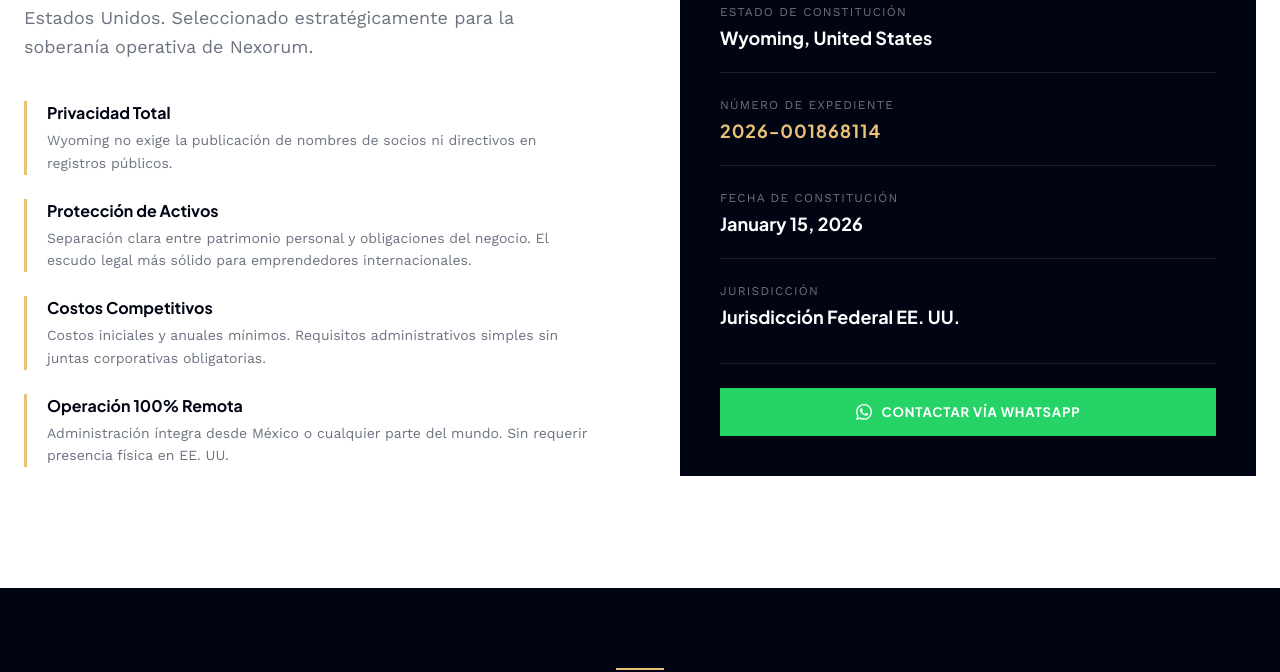
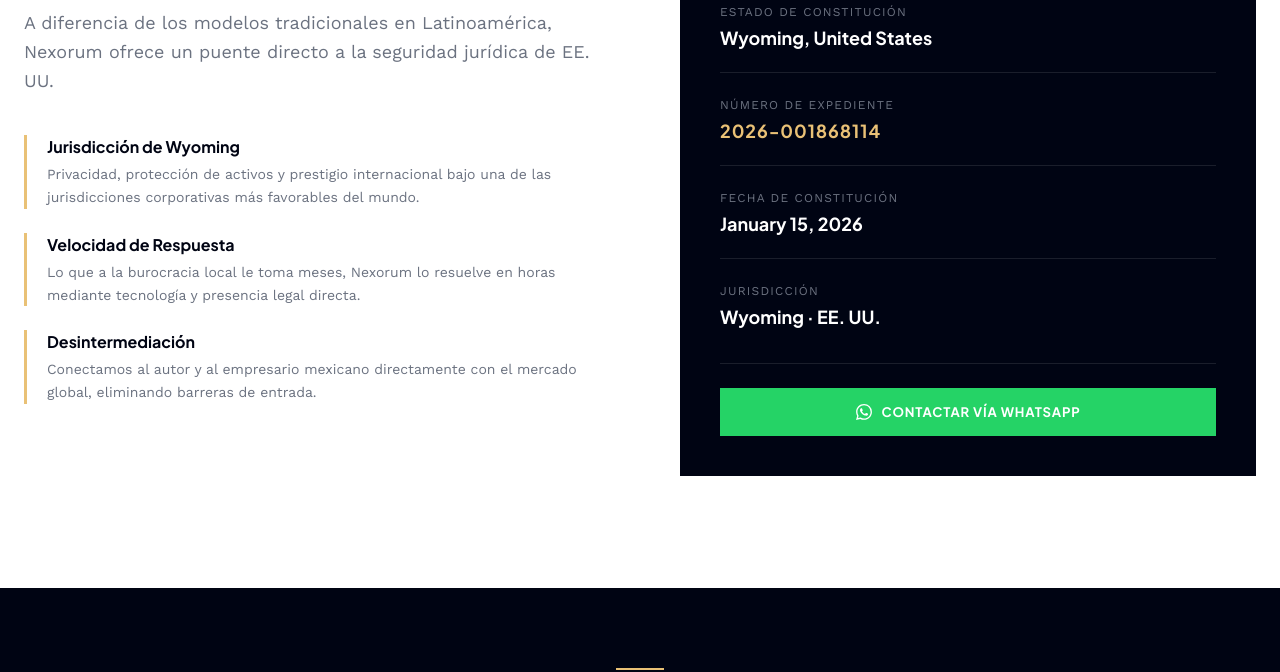
Before and after one commit to maramire2001/Nexorum-LLC, a website: page index.html in a window 1280 px wide. Shown: the part 3040-3712 px from the top of the page. Drawn offline with nearby package versions, Linux system fonts and the light colour scheme.

Commit message:
Actualización: Refinamiento de perfil corporativo y ajustes de UI Nexorum

```diff
--- a/index.html
+++ b/index.html
@@ -399,28 +399,39 @@
           <span class="label-tag" data-es="ECOSISTEMA LEGAL" data-en="LEGAL ECOSYSTEM">ECOSISTEMA LEGAL</span>
         </div>
         <h2 class="font-display font-black text-nx-navy text-4xl md:text-5xl tracking-tight leading-none mb-6"
-            data-es="Por qué Wyoming." data-en="Why Wyoming.">Por qué Wyoming.</h2>
+            data-es="La ventaja estructural." data-en="The Structural Advantage.">La ventaja estructural.</h2>
         <p class="font-body text-gray-500 leading-relaxed text-lg mb-10"
-           data-es="Wyoming no es solo un estado en el mapa. Es la jurisdicción más favorable para socios internacionales que operan fuera de Estados Unidos. Seleccionado estratégicamente para la soberanía operativa de Nexorum."
-           data-en="Wyoming is not just a state on the map. It is the most favorable jurisdiction for international partners operating outside the United States. Strategically selected for Nexorum's operational sovereignty.">
-          Wyoming no es solo un estado en el mapa. Es la jurisdicción más favorable para socios internacionales que operan fuera de Estados Unidos. Seleccionado estratégicamente para la soberanía operativa de Nexorum.
+           data-es="A diferencia de los modelos tradicionales en Latinoamérica, Nexorum ofrece un puente directo a la seguridad jurídica de EE. UU."
+           data-en="Unlike traditional models in Latin America, Nexorum offers a direct bridge to U.S. legal security.">
+          A diferencia de los modelos tradicionales en Latinoamérica, Nexorum ofrece un puente directo a la seguridad jurídica de EE. UU.
         </p>
         <div class="space-y-6">
           <div class="wy-item">
-            <h4 class="font-display font-bold text-nx-navy mb-1" data-es="Privacidad Total" data-en="Total Privacy">Privacidad Total</h4>
-            <p class="font-body text-gray-500 text-sm leading-relaxed" data-es="Wyoming no exige la publicación de nombres de socios ni directivos en registros públicos." data-en="Wyoming does not require disclosure of member or director names in public records.">Wyoming no exige la publicación de nombres de socios ni directivos en registros públicos.</p>
+            <h4 class="font-display font-bold text-nx-navy mb-1"
+                data-es="Jurisdicción de Wyoming" data-en="Wyoming Jurisdiction">Jurisdicción de Wyoming</h4>
+            <p class="font-body text-gray-500 text-sm leading-relaxed"
+               data-es="Privacidad, protección de activos y prestigio internacional bajo una de las jurisdicciones corporativas más favorables del mundo."
+               data-en="Privacy, asset protection, and international prestige under one of the world's most favorable corporate jurisdictions.">
+              Privacidad, protección de activos y prestigio internacional bajo una de las jurisdicciones corporativas más favorables del mundo.
+            </p>
           </div>
           <div class="wy-item">
-            <h4 class="font-display font-bold text-nx-navy mb-1" data-es="Protección de Activos" data-en="Asset Protection">Protección de Activos</h4>
-            <p class="font-body text-gray-500 text-sm leading-relaxed" data-es="Separación clara entre patrimonio personal y obligaciones del negocio. El escudo legal más sólido para emprendedores internacionales." data-en="Clear separation between personal assets and business obligations. The strongest legal shield for international entrepreneurs.">Separación clara entre patrimonio personal y obligaciones del negocio. El escudo legal más sólido para emprendedores internacionales.</p>
+            <h4 class="font-display font-bold text-nx-navy mb-1"
+                data-es="Velocidad de Respuesta" data-en="Speed of Execution">Velocidad de Respuesta</h4>
+            <p class="font-body text-gray-500 text-sm leading-relaxed"
+               data-es="Lo que a la burocracia local le toma meses, Nexorum lo resuelve en horas mediante tecnología y presencia legal directa."
+               data-en="What local bureaucracy takes months to resolve, Nexorum delivers in hours through technology and direct legal presence.">
+              Lo que a la burocracia local le toma meses, Nexorum lo resuelve en horas mediante tecnología y presencia legal directa.
+            </p>
           </div>
           <div class="wy-item">
-            <h4 class="font-display font-bold text-nx-navy mb-1" data-es="Costos Competitivos" data-en="Competitive Costs">Costos Competitivos</h4>
-            <p class="font-body text-gray-500 text-sm leading-relaxed" data-es="Costos iniciales y anuales mínimos. Requisitos administrativos simples sin juntas corporativas obligatorias." data-en="Minimal initial and annual costs. Simple administrative requirements with no mandatory corporate meetings.">Costos iniciales y anuales mínimos. Requisitos administrativos simples sin juntas corporativas obligatorias.</p>
-          </div>
-          <div class="wy-item">
-            <h4 class="font-display font-bold text-nx-navy mb-1" data-es="Operación 100% Remota" data-en="100% Remote Operation">Operación 100% Remota</h4>
-            <p class="font-body text-gray-500 text-sm leading-relaxed" data-es="Administración íntegra desde México o cualquier parte del mundo. Sin requerir presencia física en EE. UU." data-en="Full administration from Mexico or anywhere in the world. No U.S. physical presence required.">Administración íntegra desde México o cualquier parte del mundo. Sin requerir presencia física en EE. UU.</p>
+            <h4 class="font-display font-bold text-nx-navy mb-1"
+                data-es="Desintermediación" data-en="Disintermediation">Desintermediación</h4>
+            <p class="font-body text-gray-500 text-sm leading-relaxed"
+               data-es="Conectamos al autor y al empresario mexicano directamente con el mercado global, eliminando barreras de entrada."
+               data-en="We connect the Mexican author and entrepreneur directly to the global market, eliminating barriers to entry.">
+              Conectamos al autor y al empresario mexicano directamente con el mercado global, eliminando barreras de entrada.
+            </p>
           </div>
         </div>
       </div>
@@ -448,7 +459,7 @@
             </div>
             <div>
               <div class="text-gray-500 font-body text-xs tracking-widest uppercase mb-1" data-es="Jurisdicción" data-en="Jurisdiction">Jurisdicción</div>
-              <div class="text-white font-display font-bold text-lg" data-es="Jurisdicción Federal EE. UU." data-en="U.S. Federal Jurisdiction">Jurisdicción Federal EE. UU.</div>
+              <div class="text-white font-display font-bold text-lg" data-es="Wyoming · EE. UU." data-en="Wyoming · U.S.A.">Wyoming · EE. UU.</div>
             </div>
           </div>
           <div class="mt-8 pt-6 border-t border-white/10">
```
